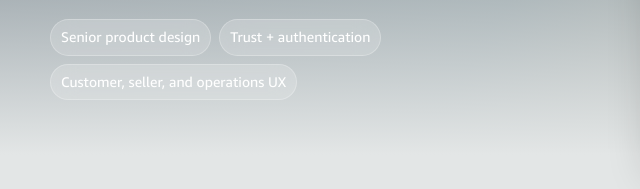
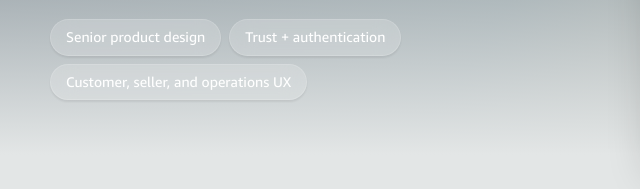
Before and after one commit to jayhilwig/Portfolio_May2026, a website: page amazon-transparency-new.html in a window 1280 px wide. Shown: the part 462-651 px from the top of the page, 0-640 px from the left. Drawn offline with Linux system fonts and the light colour scheme.

Commit message:
drop shadow on the chips

```diff
--- a/amazon.css
+++ b/amazon.css
@@ -368,12 +368,13 @@
   margin-top: 22px;
 }
 .amazon-hero-meta span {
-  padding: 7px 10px;
-  border: 1px solid rgba(255, 255, 255, 0.25);
+  padding: 7px 15px;
+  border: 1px solid rgba(255, 255, 255, 0.15);
   border-radius: 999px;
   color: #fff;
   backdrop-filter: blur(12px);
   background:rgba(255,255,255,.18);
+  box-shadow: 0 2px 2px rgba(15, 17, 17, 0.07);
 }
 .case-amazon .case-visual {
   min-width: 0;
```
